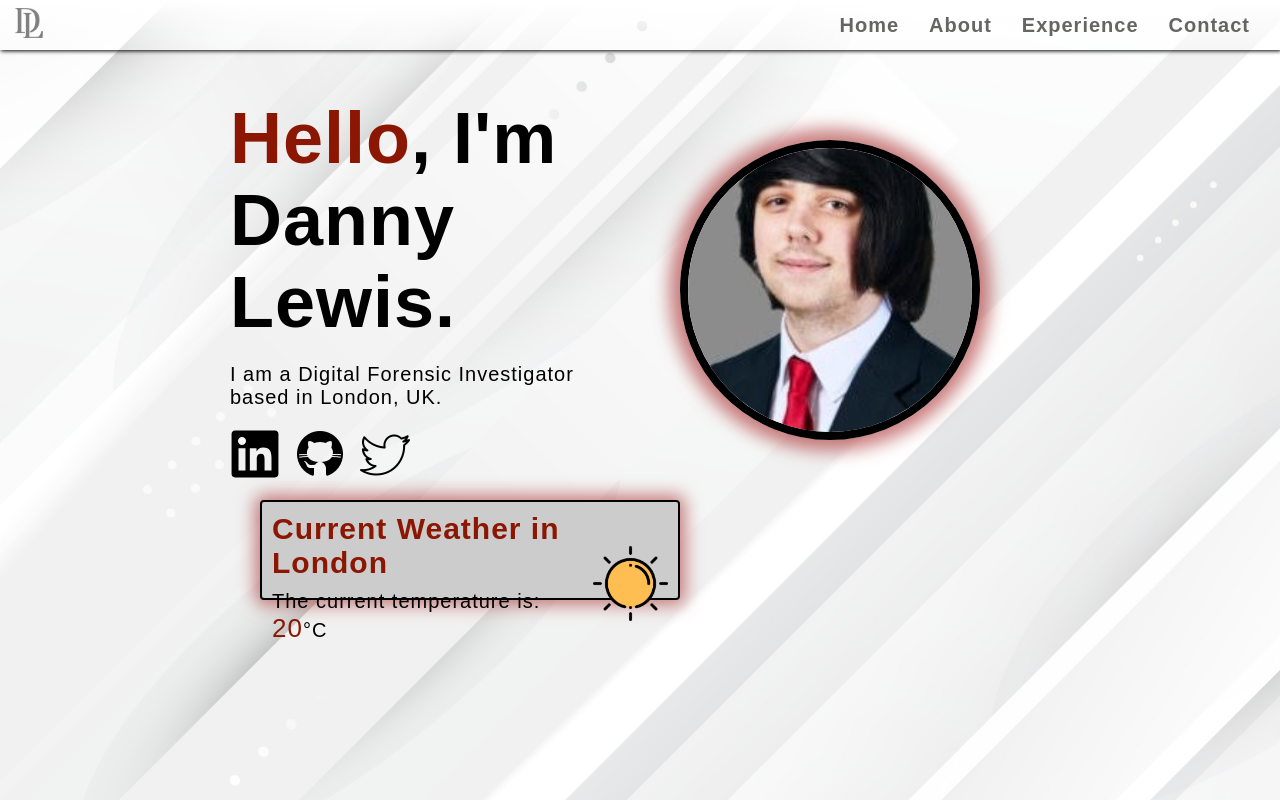
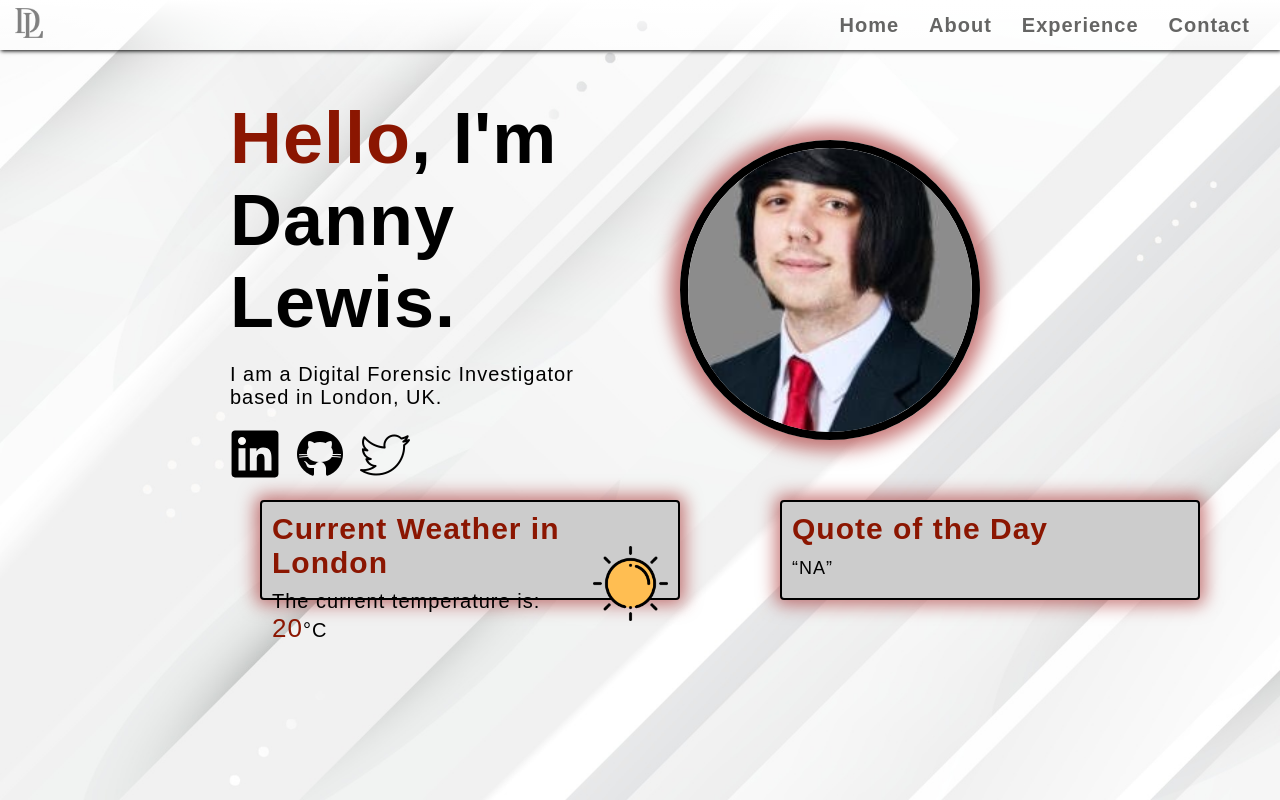
Before and after one commit to AcroZite/dl-portfolio, a website: page index.html in a window 1280 px wide. Drawn offline with Linux system fonts and the light colour scheme; no server answers.

Commit message:
added new quote widget

```diff
--- a/index.html
+++ b/index.html
@@ -47,10 +47,16 @@
             <img id="profile-pic" src="images/pfp.jpg" alt="Portrait of Danny Lewis" />
         </div>
 
-        <div id="weather-widget">
-            <h1>Current Weather in London <img id="conditions" width="75px" height="75px" src="images/sun.png"
-                    alt="icon displaying current weather conditions" /></h1>
-            <p>The current temperature is: <span id="temp">20</span>°C</p>
+        <div id="widgets">
+            <div id="weather-widget">
+                <h1>Current Weather in London <img id="conditions" width="75px" height="75px" src="images/sun.png"
+                        alt="icon displaying current weather conditions" /></h1>
+                <p>The current temperature is: <span id="temp">20</span>°C</p>
+            </div>
+            <div id="quote-widget">
+                <h1>Quote of the Day</h1>
+                <p><q id="quote-of-the-day">NA</q></p>
+            </div>
         </div>
     </main>
 </body>
--- a/script.js
+++ b/script.js
@@ -5,6 +5,7 @@ const intro = document.getElementById("intro");
 const topbar = document.getElementById("top-bar");
 const weatherWidget = document.getElementById("weather-widget");
 const weatherConditionIcon = document.getElementById("conditions");
+const quoteWidget = document.getElementById("quote-widget");
 
 window.onload = fadeIn();
 window.onload = translateDown();
@@ -18,7 +19,7 @@ async function getCurrentWeather() {
   return data.main.temp;
 }
 
-//Weathre API Call - Conditions
+//Weather API Call - Conditions
 async function getCurrentConditions() {
   const response = await fetch(
     "https://api.openweathermap.org/data/2.5/weather?lat=51.50&lon=-0.11&units=metric&appid=c3c058b2ad45476c232048fdf0fb5380"
@@ -27,12 +28,20 @@ async function getCurrentConditions() {
   return data.weather[0].main;
 }
 
+//Quote API Call
+async function quoteOfTheDay() {
+  const response = await fetch("https://zenquotes.io/api/quotes/");
+  const data = await response.json();
+  return data[0].q;
+}
+
 //add fadein classes to elements
 function fadeIn() {
   setTimeout(() => {
     intro.classList.add("fadein");
     topbar.classList.add("fadein");
     weatherWidget.classList.add("fadein");
+    quoteWidget.classList.add("fadein");
   }, 300);
 }
 
@@ -41,8 +50,16 @@ function translateDown() {
   setTimeout(() => {
     intro.classList.add("translatedown");
     weatherWidget.classList.add("translatedown");
+    quoteWidget.classList.add("translatedown");
   }, 300);
 }
+
+//Display quote of the day on page
+const quote = Promise.resolve(quoteOfTheDay());
+
+quote.then((value) => {
+  document.getElementById("quote-of-the-day").innerHTML = value;
+});
 
 //Display weather temperature on page
 const currentWeather = Promise.resolve(getCurrentWeather());
--- a/style.css
+++ b/style.css
@@ -40,13 +40,15 @@ footer {
 #intro.fadein,
 #top-bar.fadein,
 #down-arrow.fadein,
-#weather-widget.fadein {
+#weather-widget.fadein,
+#quote-widget.fadein {
   opacity: 100%;
   transition: 1000ms;
 }
 
 #intro.translatedown,
-#weather-widget.translatedown {
+#weather-widget.translatedown,
+#quote-widget.translatedown {
   translate: 0px 20px;
 }
 
@@ -143,19 +145,22 @@ footer {
   transition: 300ms;
 }
 
+#widgets {
+  display: flex;
+  align-items: center;
+}
+
 #weather-widget {
   background-color: rgb(204, 204, 204);
   height: 100px;
   width: 420px;
-  display: block;
-  justify-content: center;
-  align-items: center;
   border-radius: 4px;
   padding: 10px;
-  margin: 30px 260px;
+  margin: 30px 0px 30px 260px;
   opacity: 0%;
   box-shadow: 0px 0px 17px 5px rgb(152 0 0 / 50%);
   border: 2px solid black;
+  flex-shrink: 0;
 }
 
 #weather-widget h1 {
@@ -174,7 +179,35 @@ footer {
   font-size: 26px;
 }
 
+#quote-of-the-day {
+  font-size: 18px;
+}
+
 #conditions {
   margin-left: 20px;
   float: right;
 }
+
+#quote-widget {
+  background-color: rgb(204, 204, 204);
+  height: 100px;
+  width: 420px;
+  border-radius: 4px;
+  padding: 10px;
+  margin: 30px 100px;
+  opacity: 0%;
+  box-shadow: 0px 0px 17px 5px rgb(152 0 0 / 50%);
+  border: 2px solid black;
+  flex-shrink: 0;
+}
+
+#quote-widget h1 {
+  font-size: 30px;
+  color: rgb(139, 22, 1);
+  margin: 0px;
+}
+
+#quote-widget p {
+  font-size: 20px;
+  margin: 10px 0px;
+}
```
Also changed, not shown: test.js (+4 -6 lines).
